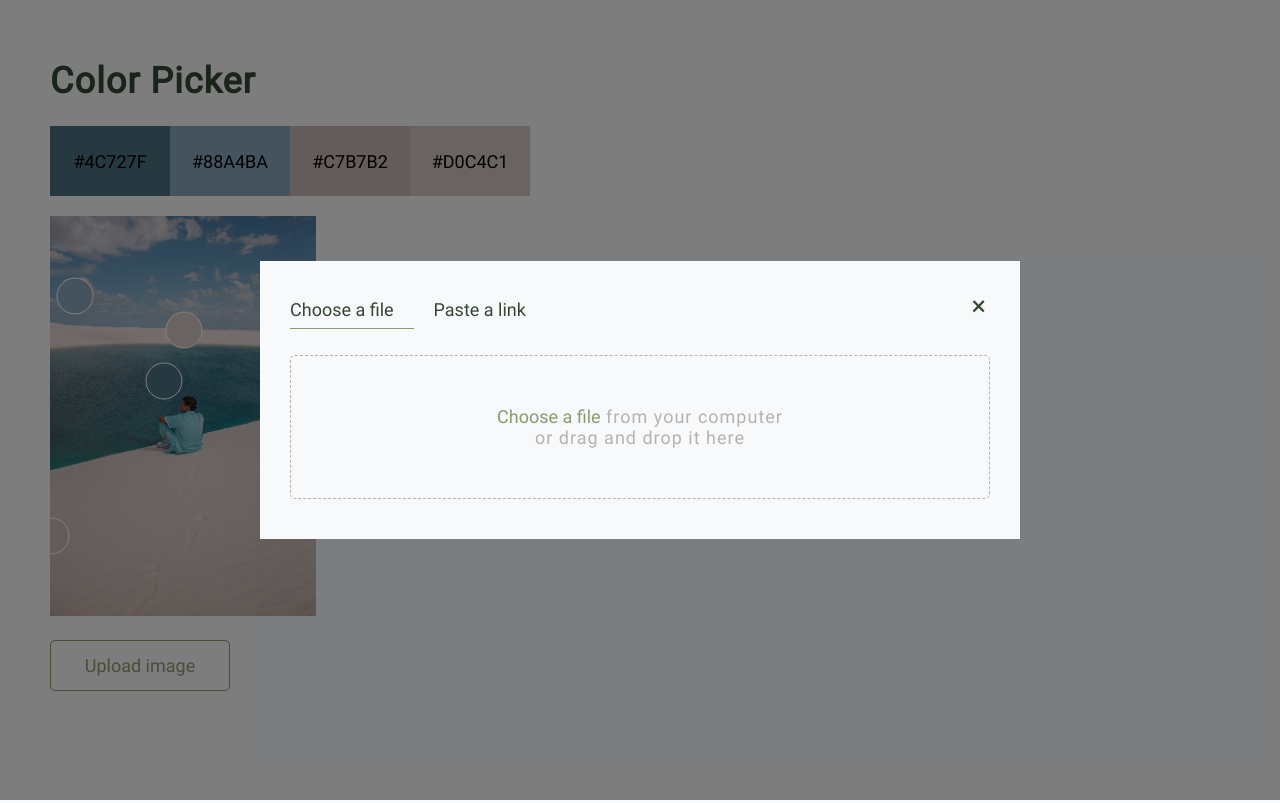
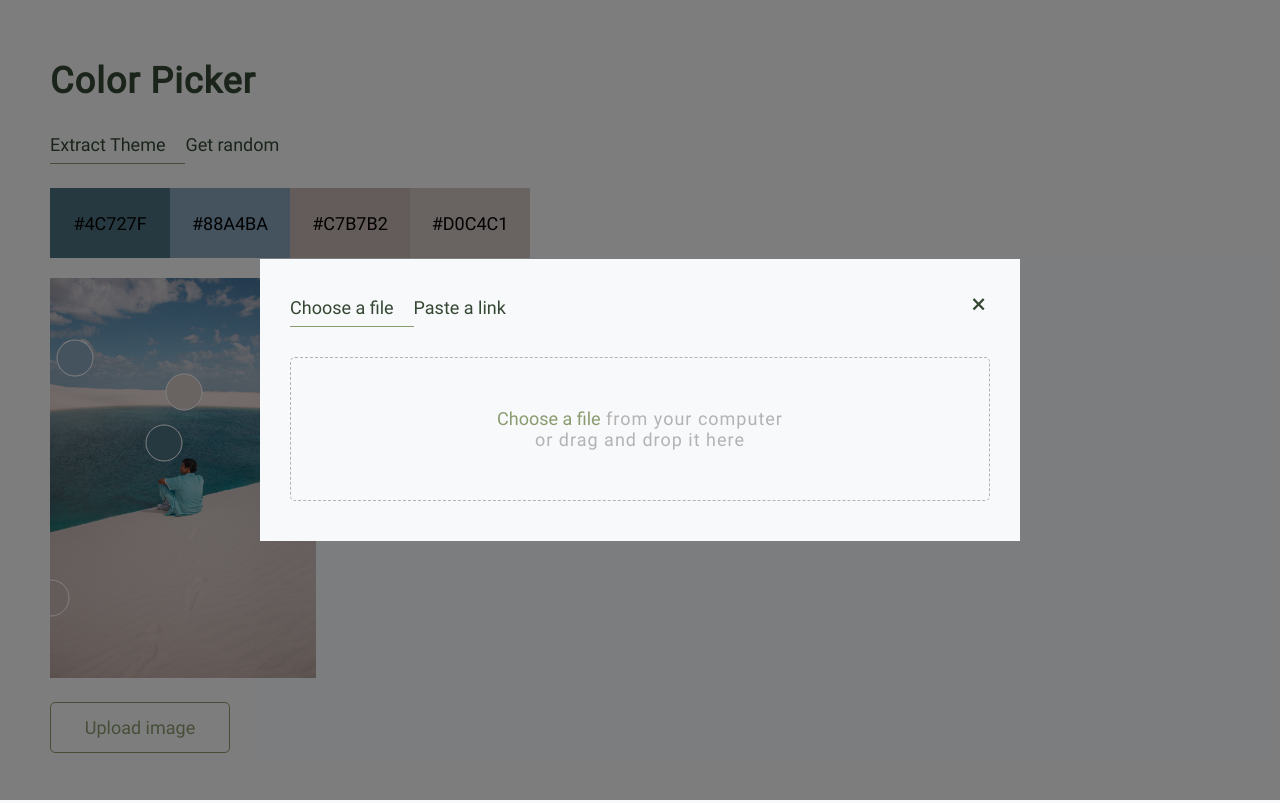
Before and after one commit to levenkovaes/color-picker, a React app: page / in a window 1280 px wide. Both pictures are taken after a click on the button "Upload image". Built offline with nearby package versions, Linux system fonts and the light colour scheme.

Commit message:
Add random colors

```diff
--- a/src/components/common/styled.tsx
+++ b/src/components/common/styled.tsx
@@ -38,12 +38,18 @@ export const SBtn = styled.button<{
   ${(props) => props.$additionalCss}
 `;
 
+export const STabWraper = styled.div`
+  display: flex;
+  align-items: flex-start;
+  justify-content: flex-start;
+  padding-bottom: 4px;
+`;
+
 export const SBtnTab = styled(SBtn)<{
   $active?: boolean;
 }>`
   color: var(--dark-green);
   padding: 8px 20px 8px 0;
-  margin-right: 20px;
 
   ${(props) => props.$active && `border-bottom: 1px solid var(--green)`};
 `;
--- a/src/components/features/color-btns-panel/index.tsx
+++ b/src/components/features/color-btns-panel/index.tsx
@@ -5,17 +5,18 @@ import { nanoid } from "@reduxjs/toolkit";
 import { useAppSelector } from "../../../hooks/hooks";
 import { selectColors } from "../../../store/features/color-picker/colorPickerSlice";
 import { ColorBtn } from "../color-btn";
+import { SColorBtnsPanel } from "./styled";
 
 export const ColorBtnsPanel: React.FC = () => {
   const colors = useAppSelector(selectColors);
   return (
     <>
       {!!colors.length && (
-        <div>
+        <SColorBtnsPanel>
           {colors.map((color: string) => {
             return <ColorBtn key={nanoid()} $bgColor={color.toUpperCase()} />;
           })}
-        </div>
+        </SColorBtnsPanel>
       )}
     </>
   );
--- /dev/null
+++ b/src/components/features/color-btns-panel/styled.tsx
@@ -0,0 +1,5 @@
+import styled from "styled-components";
+
+export const SColorBtnsPanel = styled.div`
+  padding-top: 20px;
+`;
--- a/src/components/features/color-picker-canvas/index.tsx
+++ b/src/components/features/color-picker-canvas/index.tsx
@@ -12,10 +12,11 @@ import useWindowDimensions, {
   checkDarkColor,
   rgbToHex,
 } from "../../../utils/utils";
+import { ModeEnum } from "../../pages/color-picker/types";
 import { SCanvas } from "./styled";
 import { ICircle, IColor, ICoords } from "./types";
 
-export const ColorPickerCanvas: React.FC = () => {
+export const ColorPickerCanvas: React.FC<{ mode: ModeEnum }> = ({ mode }) => {
   const canvasRef = useRef(null);
   const dispatch = useAppDispatch();
   const imgSrc = useAppSelector(selectImg);
@@ -87,7 +88,15 @@ export const ColorPickerCanvas: React.FC = () => {
     ).data;
     const rgbArr: IColor[] = buildRgb(imgData);
 
-    const colorsIndex = calculateColorsIndexes(rgbArr);
+    const colorsIndex =
+      mode === ModeEnum.Theme
+        ? calculateColorsIndexes(rgbArr)
+        : [
+            Math.floor(Math.random() * rgbArr.length),
+            Math.floor(Math.random() * rgbArr.length),
+            Math.floor(Math.random() * rgbArr.length),
+            Math.floor(Math.random() * rgbArr.length),
+          ];
 
     const finalColorsRgb: IColor[] = colorsIndex.map((index) => rgbArr[index]);
 
@@ -236,28 +245,11 @@ export const ColorPickerCanvas: React.FC = () => {
 
     dispatch(addColors(colorsHex));
 
-    // // TODO add random
-    // const pixels = [];
-
-    // for (let i = 0; i < 4; ++i) {
-    //   const pixel = ctx.getImageData(
-    //     Math.floor(Math.random() * canvasWidth),
-    //     Math.floor(Math.random() * canvasHeight),
-    //     1,
-    //     1
-    //   );
-    //   const data = pixel.data;
-
-    //   pixels.push(rgbToHex(data[0], data[1], data[2]));
-    // }
-
-    // console.log(pixels);
-
     return () => {
       canvas.removeEventListener("mousedown", handleMouseDown);
       canvas.removeEventListener("touchstart", handleMouseDown);
     };
-  }, [dispatch, canvasHeight, canvasWidth]);
+  }, [dispatch, canvasHeight, canvasWidth, mode]);
 
   if (!canvasWidth) return;
 
--- a/src/components/pages/color-picker/index.tsx
+++ b/src/components/pages/color-picker/index.tsx
@@ -7,18 +7,19 @@ import {
 } from "../../../store/features/color-picker/colorPickerSlice";
 import { CloseBtn } from "../../common/close-btn";
 import { Modal } from "../../common/modal";
-import { SBtnTab, SGeneralBtn, SH1 } from "../../common/styled";
+import { SBtnTab, SGeneralBtn, SH1, STabWraper } from "../../common/styled";
 import { ColorBtnsPanel } from "../../features/color-btns-panel";
 import { ColorPickerCanvas } from "../../features/color-picker-canvas";
 import { ImgDragAndDrop } from "../../features/img-drag-and-drop";
 import { LinkForm } from "../../features/link-form";
 import { btnCss, modalCss } from "./styled";
-import { ModalTabEnum } from "./types";
+import { ModalTabEnum, ModeEnum } from "./types";
 
 export const ColorPicker: React.FC = () => {
   const dispatch = useAppDispatch();
   const img = useAppSelector(selectImg);
 
+  const [mode, setMode] = useState<ModeEnum>(ModeEnum.Theme);
   const [isModalDisplaying, setIsModalDisplaying] = useState<boolean>(false);
   const [selectedTab, setSelectedTab] = useState<ModalTabEnum>(
     ModalTabEnum.File
@@ -38,8 +39,22 @@ export const ColorPicker: React.FC = () => {
       <SH1>Color Picker</SH1>
       {img && (
         <>
+          <STabWraper>
+            <SBtnTab
+              onClick={() => setMode(ModeEnum.Theme)}
+              $active={mode === ModeEnum.Theme}
+            >
+              Extract Theme
+            </SBtnTab>
+            <SBtnTab
+              onClick={() => setMode(ModeEnum.Random)}
+              $active={mode === ModeEnum.Random}
+            >
+              Get random
+            </SBtnTab>
+          </STabWraper>
           <ColorBtnsPanel />
-          <ColorPickerCanvas />
+          <ColorPickerCanvas mode={mode} />
           <SGeneralBtn onClick={toggleModal} $additionalCss={btnCss}>
             Upload image
           </SGeneralBtn>
@@ -48,7 +63,7 @@ export const ColorPicker: React.FC = () => {
               $additionalCss={modalCss}
               modalTitle={
                 <>
-                  <div>
+                  <STabWraper>
                     <SBtnTab
                       onClick={() => setSelectedTab(ModalTabEnum.File)}
                       $active={selectedTab === ModalTabEnum.File}
@@ -61,7 +76,7 @@ export const ColorPicker: React.FC = () => {
                     >
                       Paste a link
                     </SBtnTab>
-                  </div>
+                  </STabWraper>
                   <CloseBtn handleClick={toggleModal} />
                 </>
               }
--- a/src/components/pages/color-picker/types.ts
+++ b/src/components/pages/color-picker/types.ts
@@ -1,3 +1,8 @@
+export enum ModeEnum {
+  Theme = "theme",
+  Random = "random",
+}
+
 export enum ModalTabEnum {
   File = "file",
   Link = "link",
```
